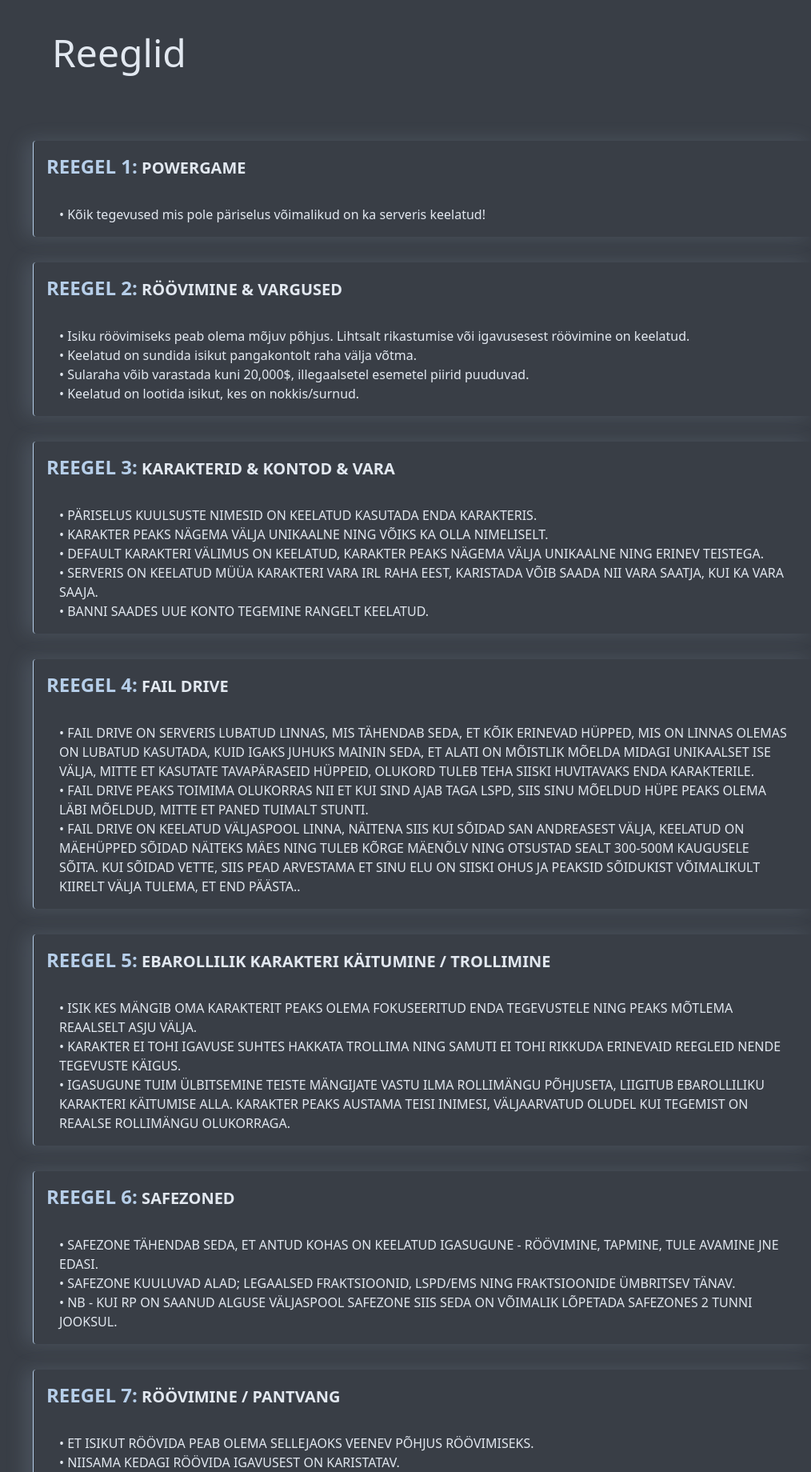
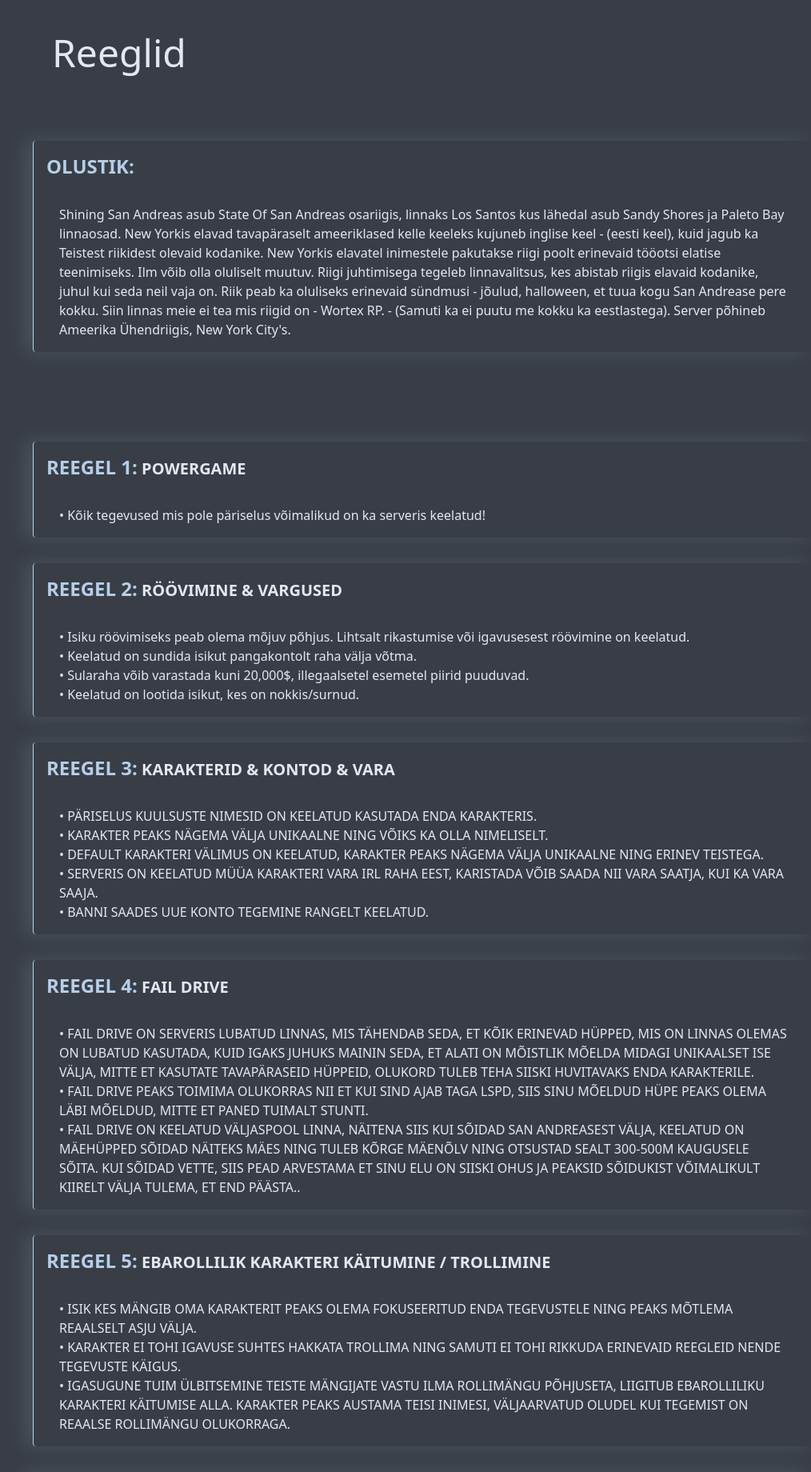
Before and after one commit to ShiningSanAndreas/rp-webpage, a PHP site: page /vendor/pages/rules.php in a window 1280 px wide. Shown: the part 80-1920 px from the top of the page at 80% size, without its empty margins (239-1253 px from the left). Run offline with PHP 8.4, Linux system fonts and the light colour scheme; style sheets or scripts are compiled from the project's sources; some libraries are stand-ins or nearby versions.

Commit message:
Added "olustik" view

```diff
--- a/pages/rules.php
+++ b/pages/rules.php
@@ -172,6 +172,22 @@ SPRAY WARIL MÄNGIJATE PIIR JÄÄB 25 MÄNGIJA SISSE, OMA ALA KAITSED NII NAGU S
 
         <div class="px-6 pt-20 2xl:container">
 
+    <div class="border-l rounded mt-8 border-[#B6CEE9] shadow-[-10px_0px_25px_0px_rgba(182,206,233,0.15)] py-4 hover:shadow-[-10px_0px_25px_0px_rgba(182,206,233,0.25)]">
+        <h3 class="text-xl font-bold leading-7 text-slate-200 px-4 mb-8 ">
+            <span class="text-2xl font-semibold text-[#B6CEE9]">OLUSTIK:</span>
+        </h3>
+        <div class="px-8 text-slate-200">
+               <p>Shining San Andreas asub State Of San Andreas osariigis, linnaks Los Santos kus lähedal asub Sandy Shores ja Paleto Bay linnaosad.
+New Yorkis elavad tavapäraselt ameeriklased kelle keeleks kujuneb inglise keel - (eesti keel), kuid jagub ka Teistest riikidest olevaid kodanike.
+New Yorkis elavatel inimestele pakutakse riigi poolt erinevaid tööotsi elatise teenimiseks. Ilm võib olla oluliselt muutuv. Riigi juhtimisega tegeleb linnavalitsus, kes abistab riigis elavaid kodanike, juhul kui seda neil vaja on. Riik peab ka oluliseks erinevaid sündmusi - jõulud, halloween, et tuua kogu San Andrease pere kokku. Siin linnas meie ei tea mis riigid on - Wortex RP. - (Samuti ka ei puutu me kokku ka eestlastega).
+Server põhineb Ameerika Ühendriigis, New York City's. </p>
+</div>
+    </div>
+
+</div>
+
+        <div class="px-6 pt-20 2xl:container">
+
             <?php foreach ($rules as $key => $section): ?>
                 <div class="border-l rounded mt-8 border-[#B6CEE9] shadow-[-10px_0px_25px_0px_rgba(182,206,233,0.15)] py-4 hover:shadow-[-10px_0px_25px_0px_rgba(182,206,233,0.25)]">
                     <h3 class="text-xl font-bold leading-7 text-slate-200 px-4 mb-8 ">
```
